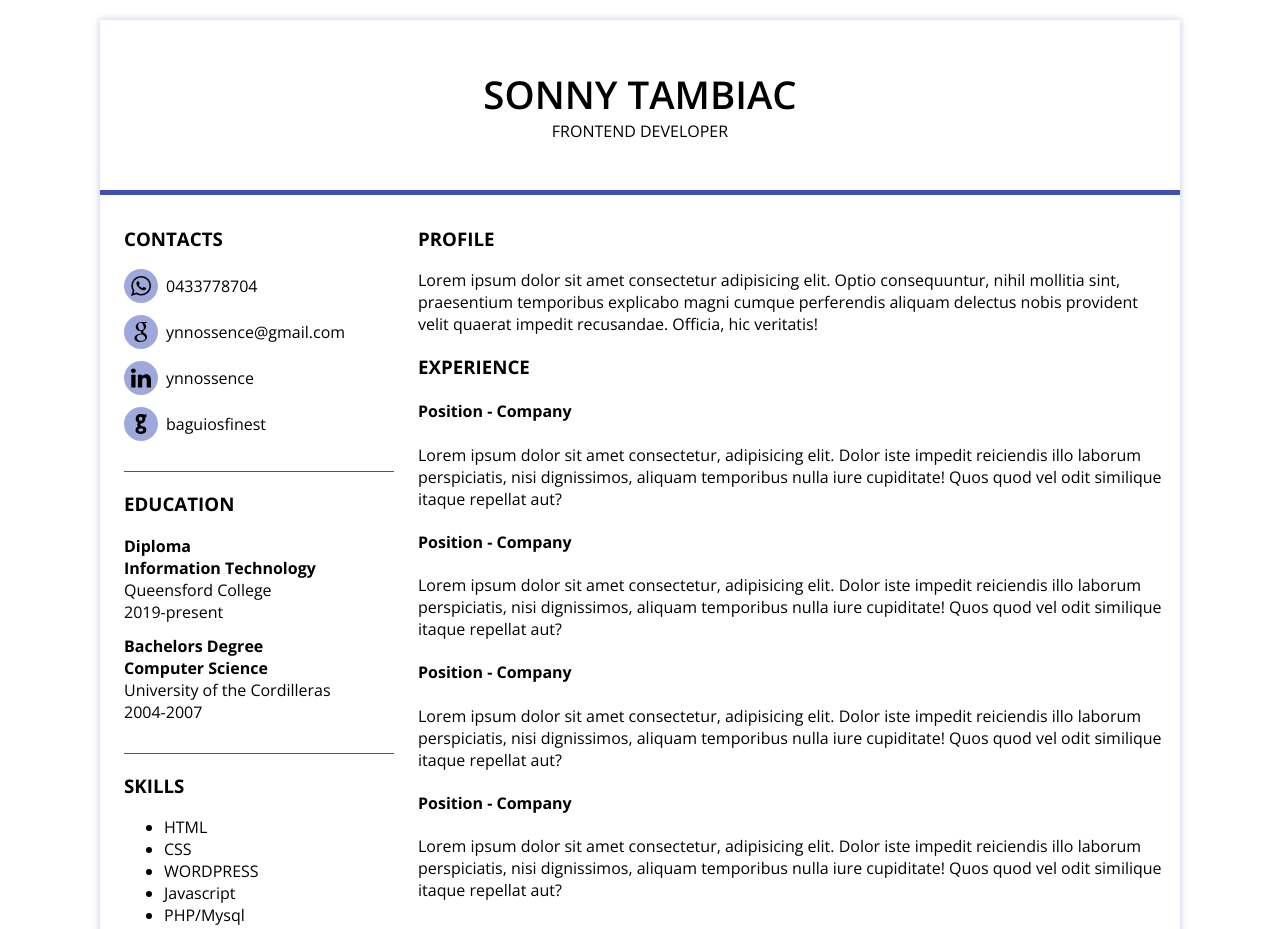
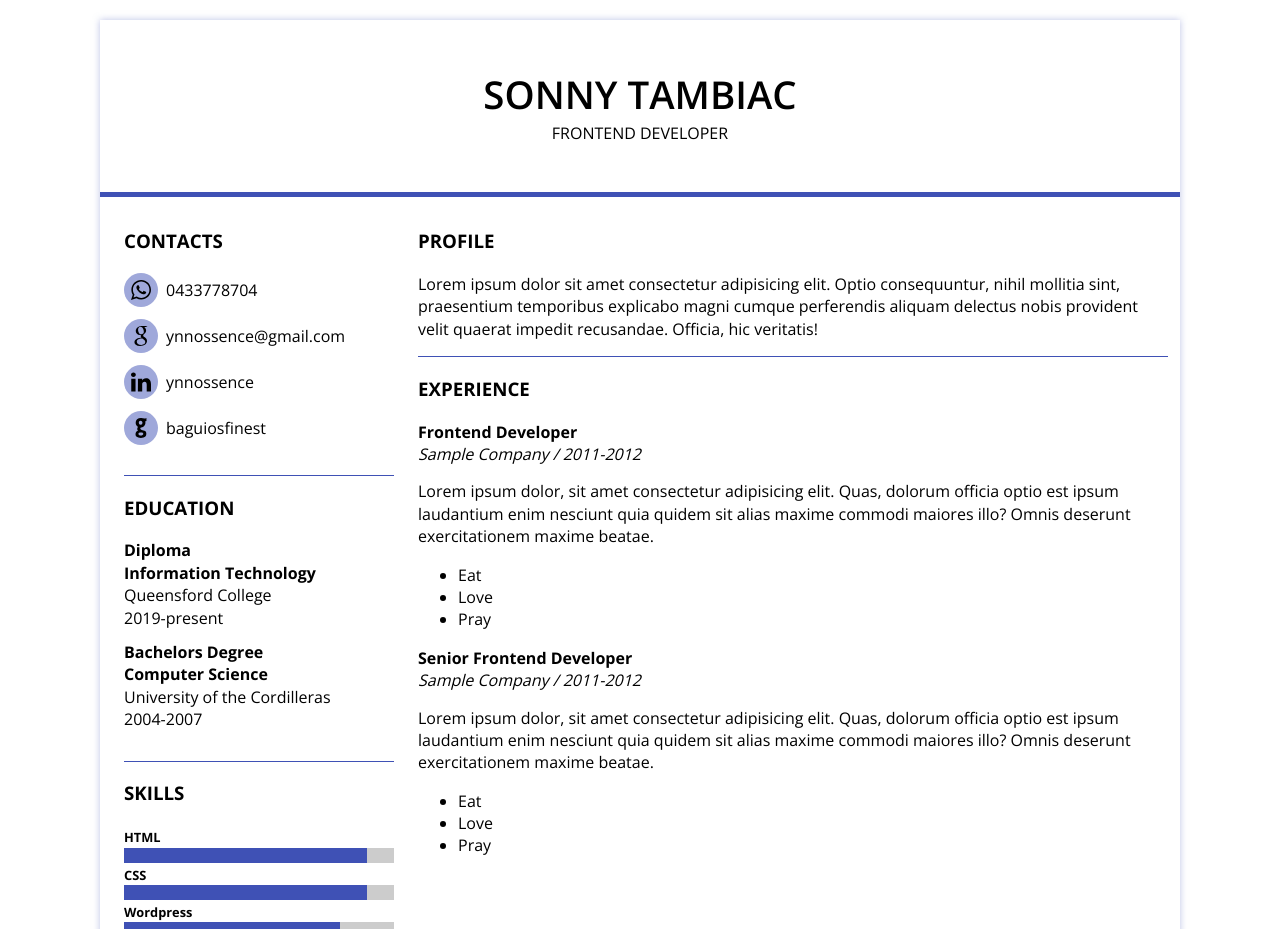
Before and after one commit to baguiosfinest/resume, a React (Create React App) app: page / in a window 1280 px wide. Shown: the top 929 px of the page. Built offline with nearby package versions, Linux system fonts and the light colour scheme.

Commit message:
add skills

```diff
--- a/src/App.css
+++ b/src/App.css
@@ -81,3 +81,41 @@ body {
 .flex__list li p {
   margin: 0;
 }
+
+
+/**
+* Experience
+**/
+.job__position {
+  margin: 0;
+}
+
+.job__company,
+.job__desc {
+  margin: 0 0 15px;
+}
+
+
+/**
+*
+**/
+.content__skills_list {
+  margin: 0;
+  padding: 0;
+  list-style: none;
+}
+
+.skill__name {
+  font-size: .8em;
+}
+
+.progress {
+  background: #ccc;
+  width: 100%;
+}
+
+.progress__bar {
+  height: 15px;
+  width: 1%;
+  background-color: #3f51b5;
+}
--- a/src/App.js
+++ b/src/App.js
@@ -1,5 +1,6 @@
 import React from 'react';
 import { Header, Sidebar, Content } from './components/index';
+import './css/normalize.css';
 import './App.css';
 
 function App() {
--- a/src/components/Content/Content.js
+++ b/src/components/Content/Content.js
@@ -1,13 +1,36 @@
 import React, { Component } from 'react';
 import Profile from '../Profile/Profile';
-import Experiences from '../Experience/Experiences'
+import Experiences from '../Experience/Experiences';
+
+const experiences = [
+  {
+    id: 1,
+    position: 'Frontend Developer',
+    company: 'Sample Company',
+    date: '2011-2012',
+    description: {
+      intro: 'Lorem ipsum dolor, sit amet consectetur adipisicing elit. Quas, dolorum officia optio est ipsum laudantium enim nesciunt quia quidem sit alias maxime commodi maiores illo? Omnis deserunt exercitationem maxime beatae.',
+      tasks: ['Eat', 'Love', 'Pray']
+    }
+  },
+  {
+    id: 2,
+    position: 'Senior Frontend Developer',
+    company: 'Sample Company',
+    date: '2011-2012',
+    description: {
+      intro: 'Lorem ipsum dolor, sit amet consectetur adipisicing elit. Quas, dolorum officia optio est ipsum laudantium enim nesciunt quia quidem sit alias maxime commodi maiores illo? Omnis deserunt exercitationem maxime beatae.',
+      tasks: ['Eat', 'Love', 'Pray']
+    }
+  }
+];
 
 export default class Content extends Component {
   render() {
     return (
       <div className="content__main">
         <Profile />
-        <Experiences />
+        <Experiences experiences={ experiences } />
       </div>
     )
   }
--- a/src/components/Experience/Experience.js
+++ b/src/components/Experience/Experience.js
@@ -2,13 +2,23 @@ import React, { Component } from 'react'
 
 export default class Experience extends Component {
   render() {
+
+    const details = this.props.details;
+    const tasks = details.description.tasks;
+
     return (
       <div className="experience">
-        <h4>Position - Company</h4>
-        <p>Lorem ipsum dolor sit amet consectetur, adipisicing elit. Dolor iste
-          impedit reiciendis illo laborum perspiciatis,
-          nisi dignissimos, aliquam temporibus nulla iure
-          cupiditate! Quos quod vel odit similique itaque repellat aut?</p>
+        <h4 className="job__position">{ details.position }</h4>
+        <p className="job__company"><i>{ details.company } / { details.date }</i></p>
+        {(details.description.intro) ? <p className="job__desc">{details.description.intro}</p> : null }
+        {
+          (tasks) ?
+            <ul className="job__tasks">
+              { tasks.map((task) => {
+                return <li>{task}</li>
+            }) }
+            </ul> : null
+        }
       </div>
     )
   }
--- a/src/components/Experience/Experiences.js
+++ b/src/components/Experience/Experiences.js
@@ -2,14 +2,22 @@ import React, { Component } from 'react';
 import Experience from './Experience';
 
 export default class Experiences extends Component {
+
+  // constructor(props) {
+  //   super(props);
+
+  // }
+
   render() {
+
     return (
       <div className="experiences">
         <h3 className="content__subtitle">EXPERIENCE</h3>
-        <Experience />
-        <Experience />
-        <Experience />
-        <Experience />
+
+        { this.props.experiences.map((experience) => {
+          return <Experience details={experience} />;
+        }) }
+
       </div>
     )
   }
--- a/src/components/Profile/Profile.js
+++ b/src/components/Profile/Profile.js
@@ -3,7 +3,7 @@ import React, { Component } from 'react';
 class Profile extends Component {
   render() {
     return (
-      <div className="profile">
+      <div className="profile bt_underline">
         <h3 className="content__subtitle">PROFILE</h3>
         <p>Lorem ipsum dolor sit amet consectetur adipisicing elit. Optio consequuntur, nihil mollitia sint, praesentium temporibus explicabo magni cumque perferendis aliquam delectus nobis provident
           velit quaerat impedit recusandae. Officia, hic veritatis!</p>
--- a/src/components/Skills/Skills.js
+++ b/src/components/Skills/Skills.js
@@ -1,17 +1,47 @@
-import React, { Component } from 'react'
+import React, { Component } from 'react';
+import SkillItem from './SkillsItem';
+
+const skills =
+[{
+  id: 1,
+  name: 'HTML',
+  rate: 9
+},
+{
+  id: 2,
+  name: 'CSS',
+  rate: 9
+},
+{
+  id: 3,
+  name: 'Wordpress',
+  rate: 8
+},
+{
+  id: 4,
+  name: 'Javascript',
+  rate: 8
+},
+{
+  id: 5,
+  name: 'React',
+  rate: 8
+},
+{
+  id: 6,
+  name: 'Php/Mysql',
+  rate: 7
+}];
 
 export default class Skills extends Component {
   render() {
     return (
-      <div className="content__skills bt_underline">
+      <div className="content__skills">
         <h3 className="content__subtitle">SKILLS</h3>
-        <ul className="">
-          <li>HTML</li>
-          <li>CSS</li>
-          <li>WORDPRESS</li>
-          <li>Javascript</li>
-          <li>PHP/Mysql</li>
-          <li>React</li>
+        <ul className="content__skills_list">
+          {
+            skills.map(skill => <SkillItem skill={ skill } />)
+          }
         </ul>
       </div>
     )
--- a/src/components/Skills/SkillsItem.js
+++ b/src/components/Skills/SkillsItem.js
@@ -1,10 +1,17 @@
 import React from 'react';
 import Icon from '../Forms/Icon';
 
-export default function SkillsItem() {
+export default function SkillsItem(props) {
+  const skill = props.skill;
+  const progressStyle = {
+    width: skill.rate + '0%'
+  }
   return (
-    <li className="flex">
-      <Icon icon = "gmail" /> ynnossence@gmail.com
+    <li className="skill__item">
+      <strong className="skill__name">{skill.name}</strong>
+      <div className="progress">
+        <div className="progress__bar" style={ progressStyle }></div>
+      </div>
     </li>
   )
 }
```
Also changed, not shown: src/css/normalize.css (added).
